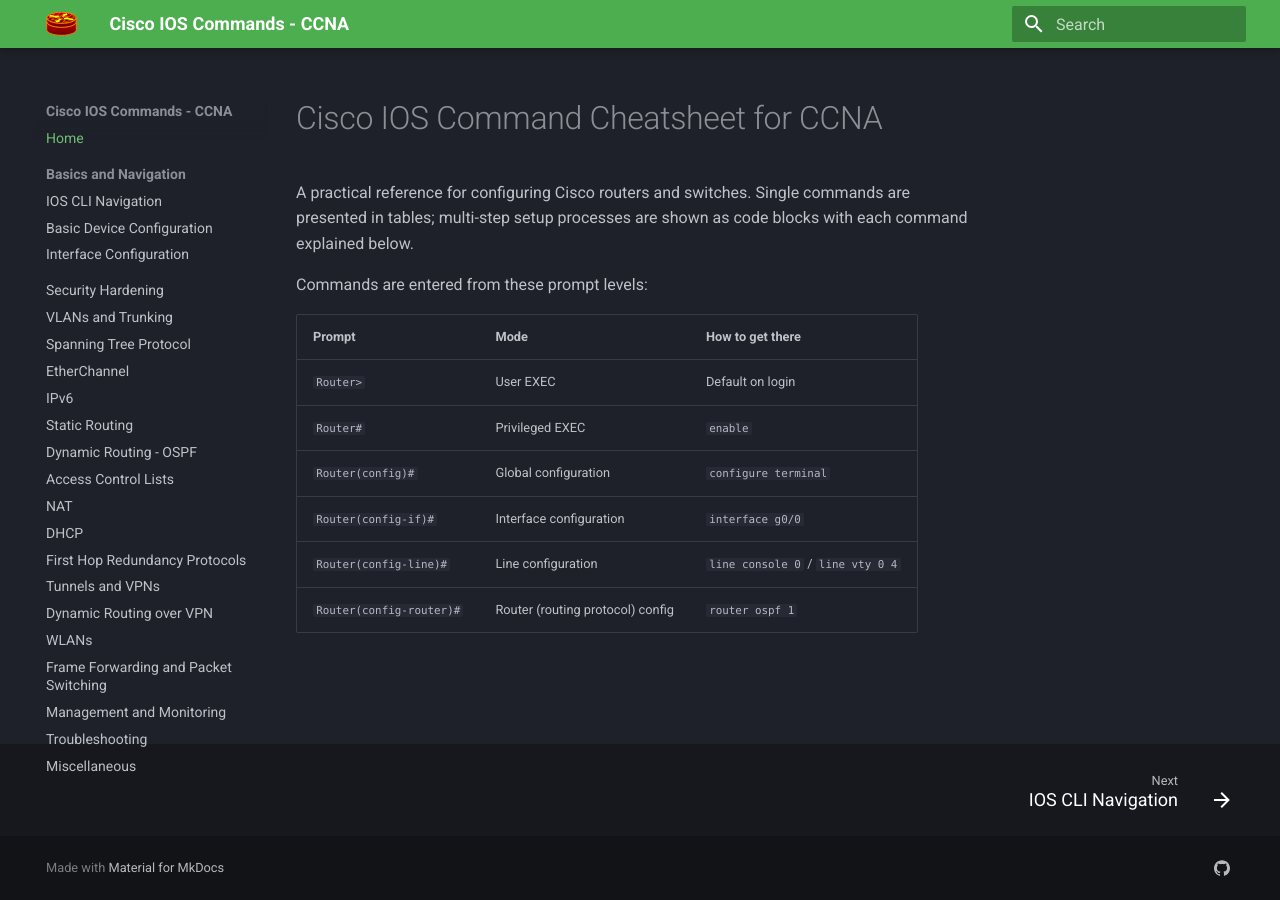
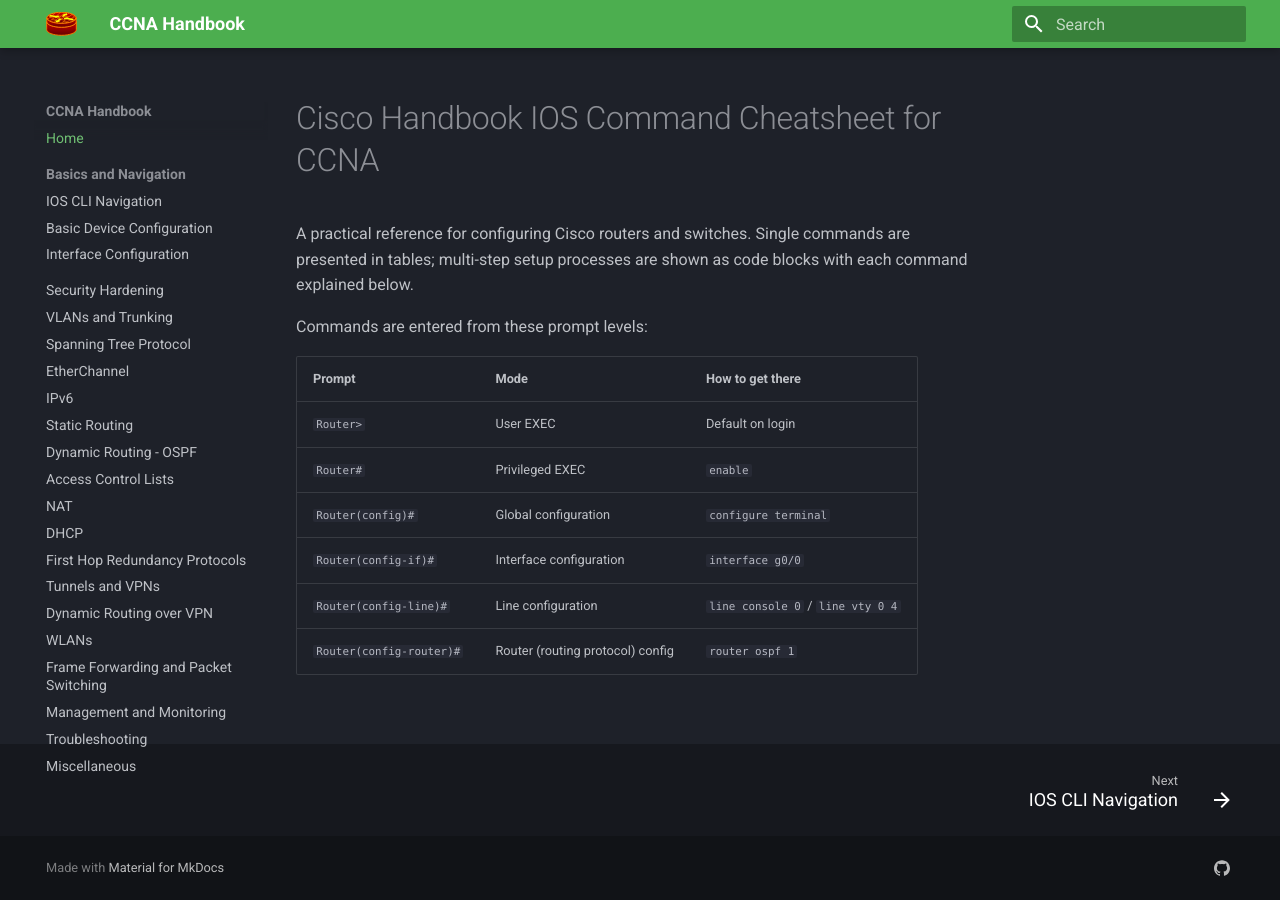
Before and after one commit to Edm0ndDantes/CCNA-IOS-Cheatsheet, an MkDocs documentation site: the page built from docs/index.md, in a window 1280 px wide. Built offline with MkDocs 1.6.1 and Material for MkDocs 9.7.7, drawn with Linux system fonts in a browser that asks for light colours; some web fonts are replaced.

Commit message:
changed  title

```diff
--- a/docs/index.md
+++ b/docs/index.md
@@ -1,6 +1,7 @@
-# Cisco IOS Command Cheatsheet for CCNA
+# Cisco Handbook IOS Command Cheatsheet for CCNA
 
-A practical reference for configuring Cisco routers and switches. Single commands are presented in tables; multi-step setup processes are shown as code blocks with each command explained below.
+A practical reference for configuring Cisco routers and switches.
+Single commands are presented in tables; multi-step setup processes are shown as code blocks with each command explained below.
 
 Commands are entered from these prompt levels:
 
--- a/mkdocs.yml
+++ b/mkdocs.yml
@@ -1,4 +1,4 @@
-site_name: Cisco IOS Commands - CCNA
+site_name: CCNA Handbook
 site_url: https://ccna-commands.example
 theme:
   name: material
```
